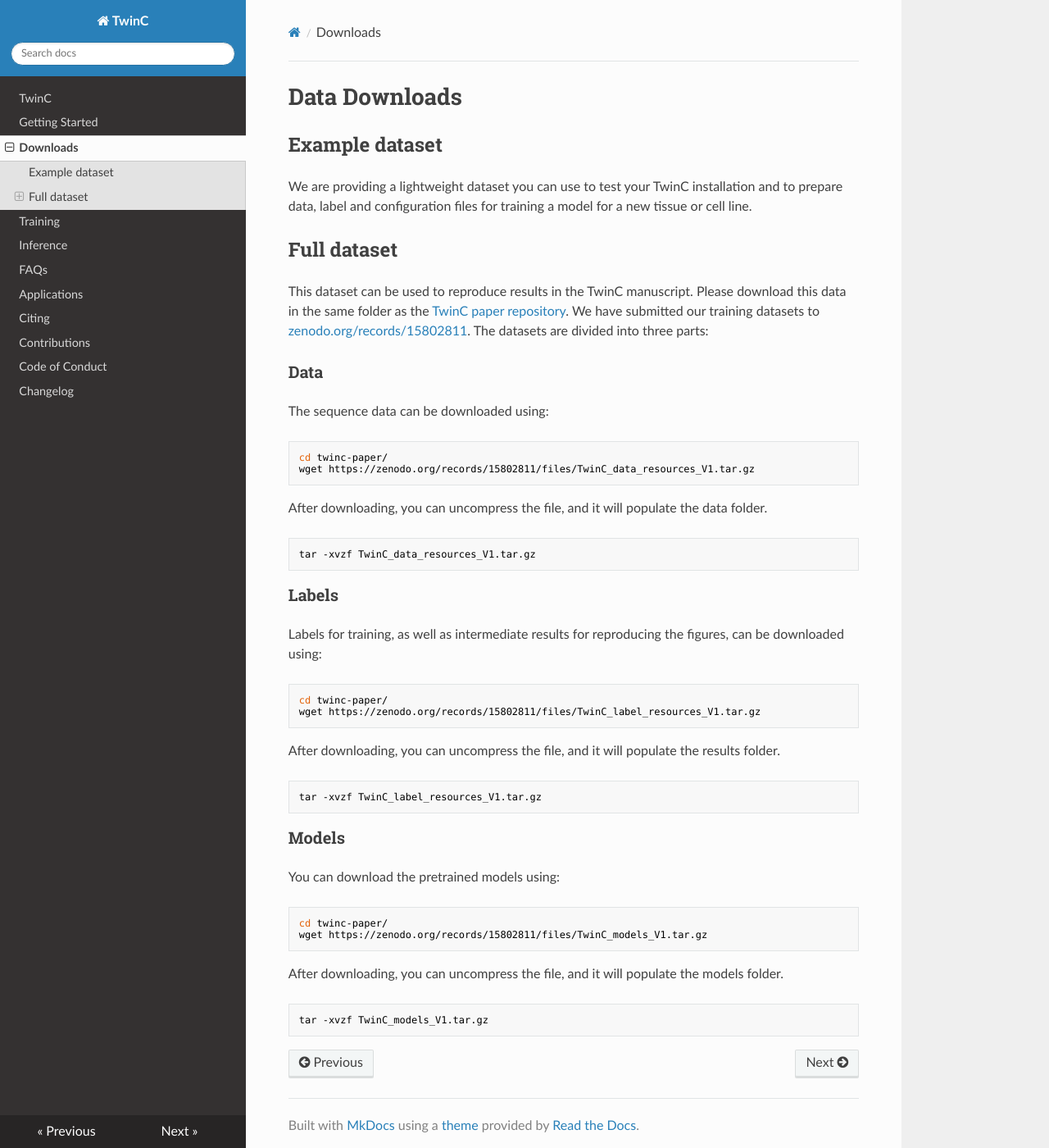
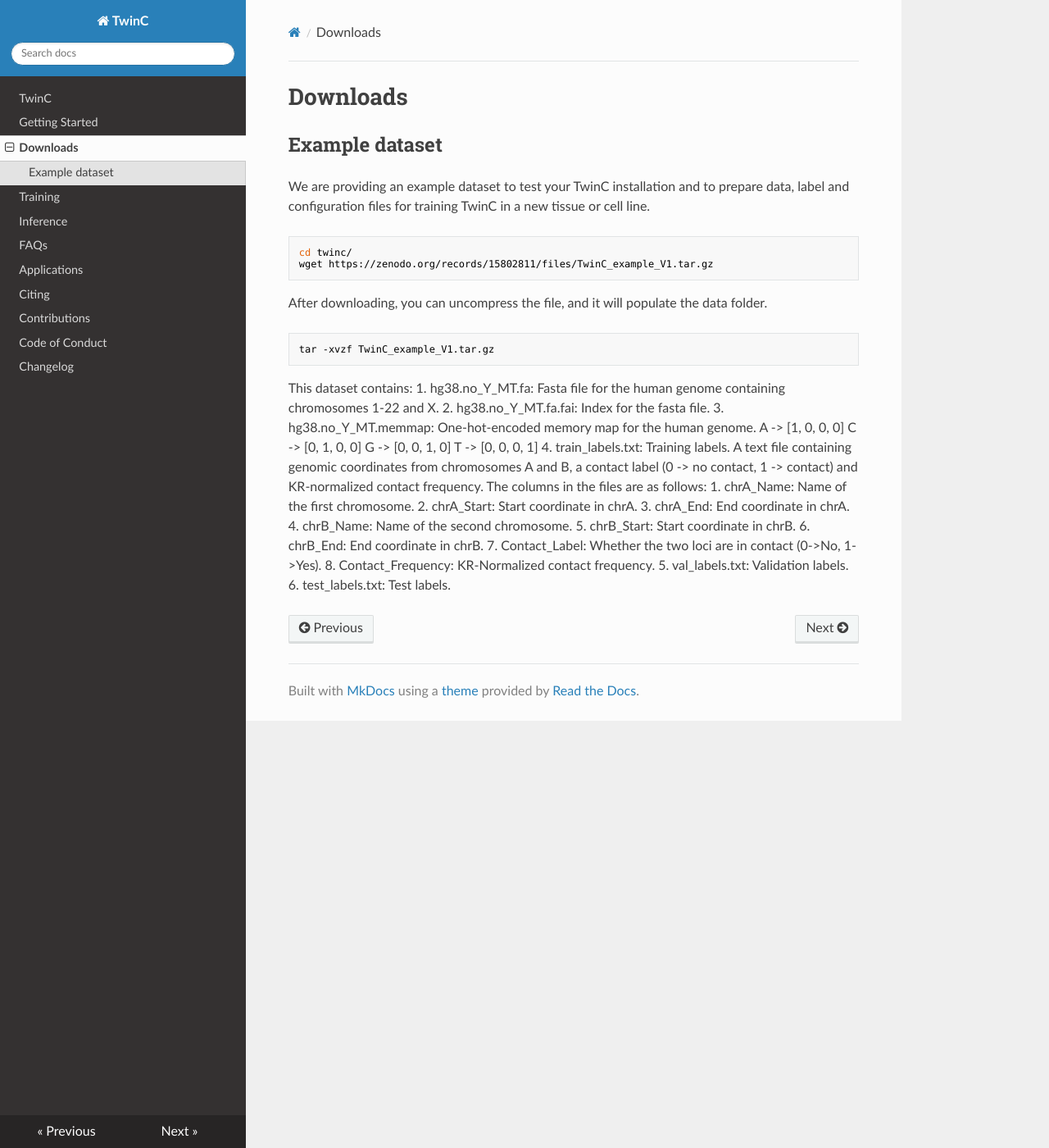
Before and after one commit to Noble-Lab/twinc, an MkDocs documentation site: the page built from docs/downloads.md, in a window 1280 px wide and 1400 px high. Shown: the whole window at 82% size. Built offline with MkDocs 1.6.1, drawn with Linux system fonts in a browser that asks for light colours; nearby versions of some CDN libraries.

Commit message:
data documentation

````diff
--- a/docs/downloads.md
+++ b/docs/downloads.md
@@ -1,48 +1,35 @@
-# Data Downloads
+# Downloads
 
 ## Example dataset
-We are providing a lightweight dataset you can use to test your TwinC installation and to prepare data, label and configuration files for training a model for a new tissue or cell line.
-
-
-
-## Full dataset
-
-This dataset can be used to reproduce results in the TwinC manuscript. Please download this data in the same folder as the [TwinC paper repository](https://github.com/Noble-Lab/twinc_paper). We have submitted our training datasets to [zenodo.org/records/15802811](https://zenodo.org/records/15802811). The datasets are divided into three parts:
-
-### Data
-The sequence data can be downloaded using:
+We are providing an example dataset to test your TwinC installation and to prepare data, label and configuration files for training TwinC in a new tissue or cell line.
 
 ```
-cd twinc-paper/
-wget https://zenodo.org/records/15802811/files/TwinC_data_resources_V1.tar.gz
+cd twinc/
+wget https://zenodo.org/records/15802811/files/TwinC_example_V1.tar.gz
 ```
 
 After downloading, you can uncompress the file, and it will populate the data folder.
 
 ```
-tar -xvzf TwinC_data_resources_V1.tar.gz
+tar -xvzf TwinC_example_V1.tar.gz
 ```
 
-### Labels
-Labels for training, as well as intermediate results for reproducing the figures, can be downloaded using:
-```
-cd twinc-paper/
-wget https://zenodo.org/records/15802811/files/TwinC_label_resources_V1.tar.gz
-```
-After downloading, you can uncompress the file, and it will populate the results folder.
-
-```
-tar -xvzf TwinC_label_resources_V1.tar.gz
-```
-
-### Models
-You can download the pretrained models using:
-```
-cd twinc-paper/
-wget https://zenodo.org/records/15802811/files/TwinC_models_V1.tar.gz
-```
-After downloading, you can uncompress the file, and it will populate the models folder.
-
-```
-tar -xvzf TwinC_models_V1.tar.gz
-```
+This dataset contains:
+1. hg38.no_Y_MT.fa: Fasta file for the human genome containing chromosomes 1-22 and X.
+2. hg38.no_Y_MT.fa.fai: Index for the fasta file.
+3. hg38.no_Y_MT.memmap: One-hot-encoded memory map for the human genome.
+   A -> [1, 0, 0, 0]
+   C -> [0, 1, 0, 0]
+   G -> [0, 0, 1, 0]
+   T -> [0, 0, 0, 1]
+4. train_labels.txt: Training labels. A text file containing genomic coordinates from chromosomes A and B, a contact label (0 -> no contact, 1 -> contact) and KR-normalized contact frequency. The columns in the files are as follows:
+   1. chrA_Name: Name of the first chromosome.
+   2. chrA_Start: Start coordinate in chrA.
+   3. chrA_End: End coordinate in chrA.
+   4. chrB_Name: Name of the second chromosome.
+   5. chrB_Start: Start coordinate in chrB.
+   6. chrB_End: End coordinate in chrB.
+   7. Contact_Label: Whether the two loci are in contact (0->No, 1->Yes).
+   8. Contact_Frequency: KR-Normalized contact frequency.
+5. val_labels.txt: Validation labels.
+6. test_labels.txt: Test labels.
````
Also changed, not shown: docs/applications.md (+41 -0 lines).
